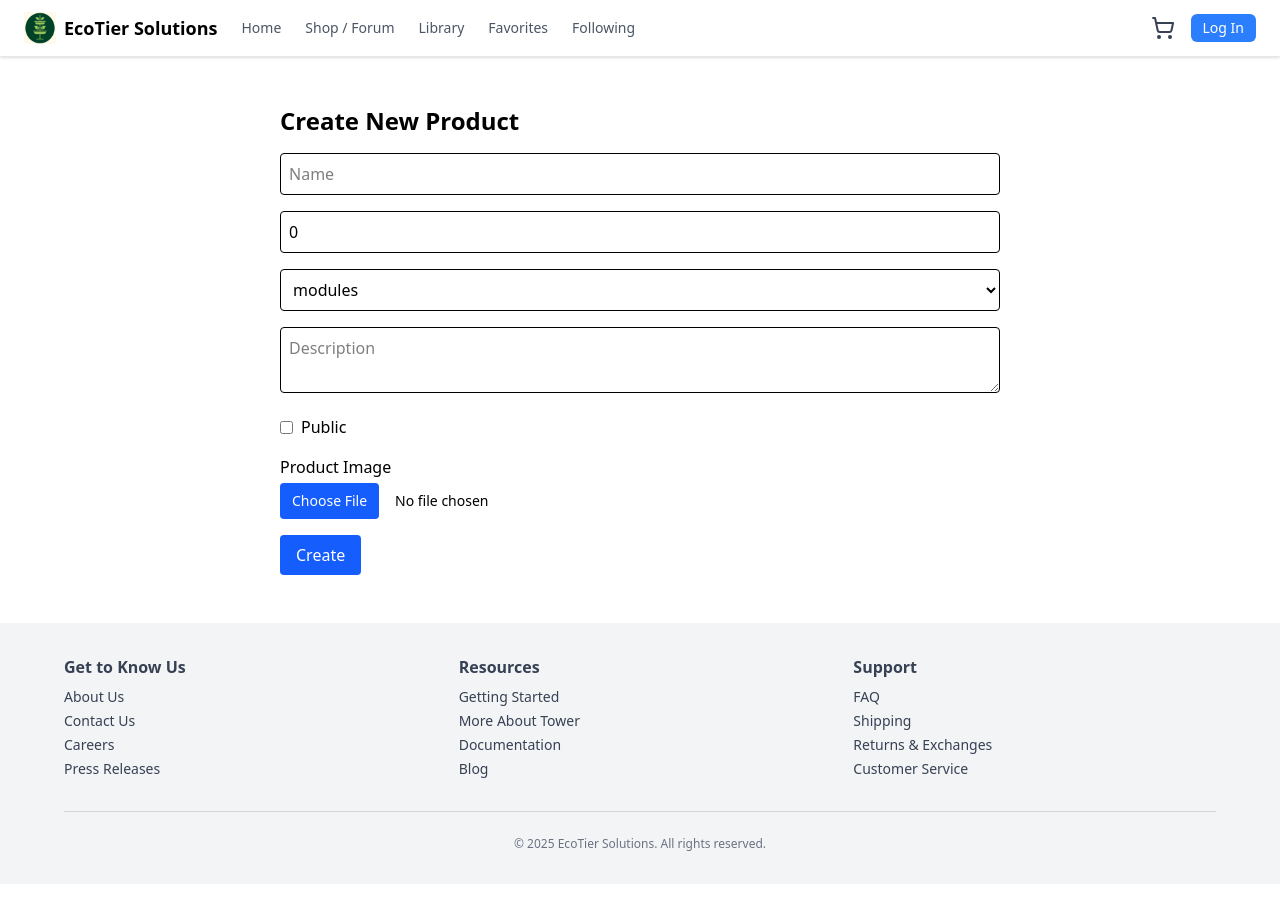
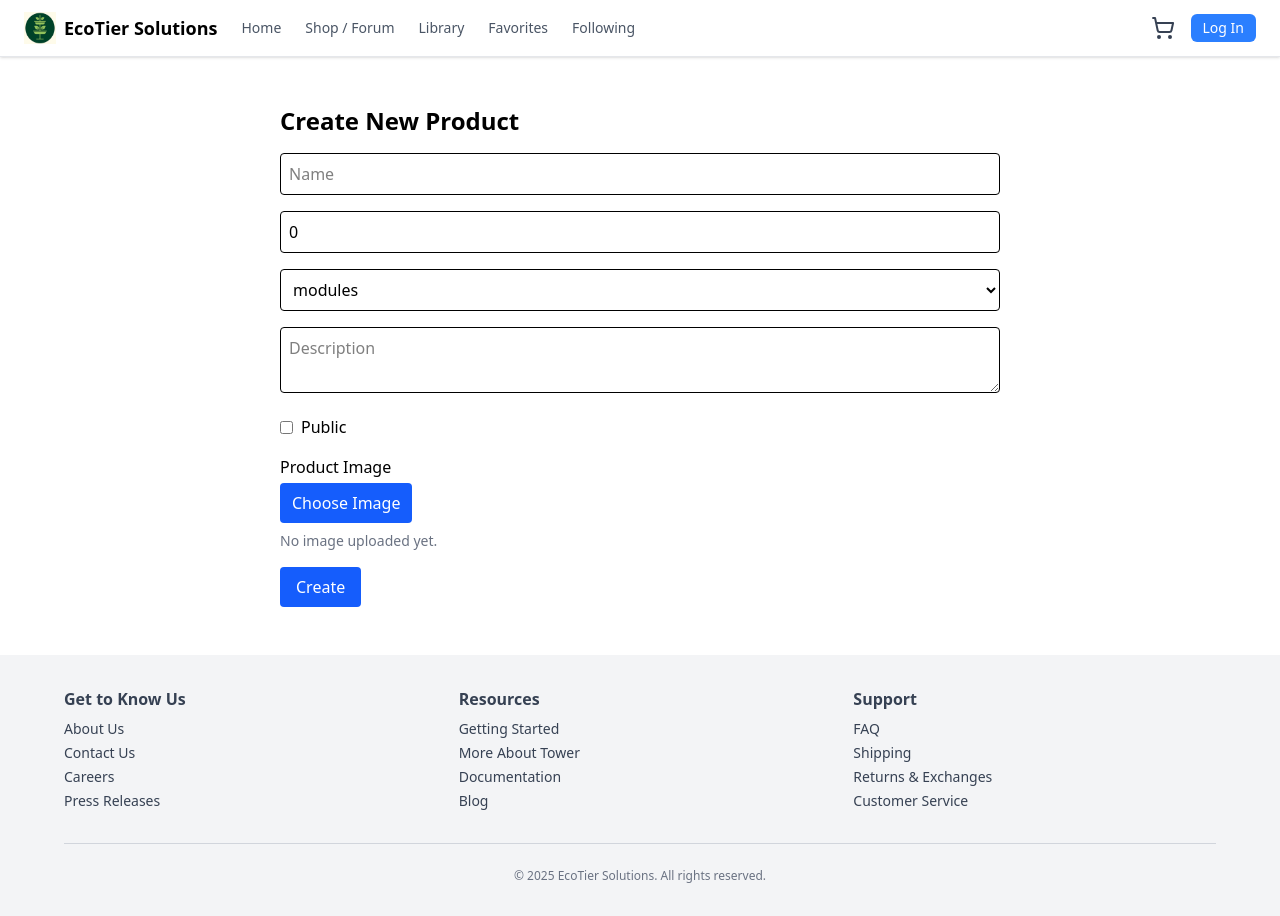
Before and after one commit to mattfehr/EcoTier-website, a React (Vite) app in the folder client/: page /editor/new in a window 1280 px wide. Before the commit the page ends 884 px from the top, so only its background shows below. Built offline with nearby package versions, Linux system fonts and the light colour scheme; no server answers.

Commit message:
fix no file chosen ffor image selection

```diff
--- a/client/src/components/ModelUploader.tsx
+++ b/client/src/components/ModelUploader.tsx
@@ -109,22 +109,28 @@ export default function ModelUploader({
 
   return (
     <div className="space-y-2">
+      {/* Hidden input */}
       <input
+        id={`model-file-input-${productID}`}
         type="file"
         accept={ACCEPT}
         onChange={(e) => e.target.files && handleFile(e.target.files[0])}
         disabled={busy}
-        className="block w-full text-sm file:mr-4 file:rounded file:border-0
-                   file:bg-blue-600 file:px-3 file:py-2 file:text-white
-                   hover:file:bg-blue-700"
+        className="sr-only"
       />
+      {/* Styled button */}
+      <label
+        htmlFor={`model-file-input-${productID}`}
+        className={`inline-block cursor-pointer rounded px-3 py-2 text-white ${
+          busy ? "bg-gray-400" : "bg-blue-600 hover:bg-blue-700"
+        }`}
+      >
+        Choose File
+      </label>
 
       {progress !== null && (
-        <div className="h-2 w-full bg-gray-200 rounded overflow-hidden">
-          <div
-            className="h-2 bg-blue-600 transition-all"
-            style={{ width: `${progress}%` }}
-          />
+        <div className="h-2 w-full rounded bg-gray-200 overflow-hidden">
+          <div className="h-2 bg-blue-600 transition-all" style={{ width: `${progress}%` }} />
         </div>
       )}
 
--- a/client/src/editor/EditorPage.tsx
+++ b/client/src/editor/EditorPage.tsx
@@ -7,6 +7,18 @@ import { supabase } from "../lib/supabase";
 import { slugify } from "../utils/slugify";
 import ModelUploader from "../components/ModelUploader";
 import ModelViewer from "../components/ModelViewer";
+
+function fileNameFromUrl(url?: string) {
+  if (!url) return "";
+  try {
+    const u = new URL(url);
+    const last = u.pathname.split("/").pop() || "";
+    return last.split("?")[0];
+  } catch {
+    return "";
+  }
+}
+
 
 export default function EditorPage() {
   const { id } = useParams<{ id?: string }>();
@@ -200,20 +212,36 @@ export default function EditorPage() {
       {/* Image Upload */}
       <div>
         <label className="block font-medium mb-1">Product Image</label>
+
+        {/* Hidden input + styled label as the button */}
         <input
+          id="product-image-input"
           type="file"
           accept="image/*"
           onChange={(e) => e.target.files && uploadImage(e.target.files[0])}
-          className="block w-full text-sm file:mr-4 file:rounded file:border-0
-                    file:bg-blue-600 file:px-3 file:py-2 file:text-white
-                    hover:file:bg-blue-700"
+          className="sr-only"  // hide the native control
         />
-        {form.imageURL && (
-          <img
-            src={form.imageURL}
-            alt="preview"
-            className="mt-2 h-32 rounded border"
-          />
+        <label
+          htmlFor="product-image-input"
+          className="inline-block cursor-pointer rounded bg-blue-600 px-3 py-2 text-white hover:bg-blue-700"
+        >
+          Choose Image
+        </label>
+
+        {/* Our own status instead of native “No file chosen” */}
+        {form.imageURL ? (
+          <div className="mt-2">
+            <p className="text-sm text-gray-700">
+              Image attached{fileNameFromUrl(form.imageURL) ? `: ${fileNameFromUrl(form.imageURL)}` : ""}
+            </p>
+            <img
+              src={form.imageURL}
+              alt="preview"
+              className="mt-1 h-32 rounded border"
+            />
+          </div>
+        ) : (
+          <p className="mt-2 text-sm text-gray-500">No image uploaded yet.</p>
         )}
       </div>
 
```
